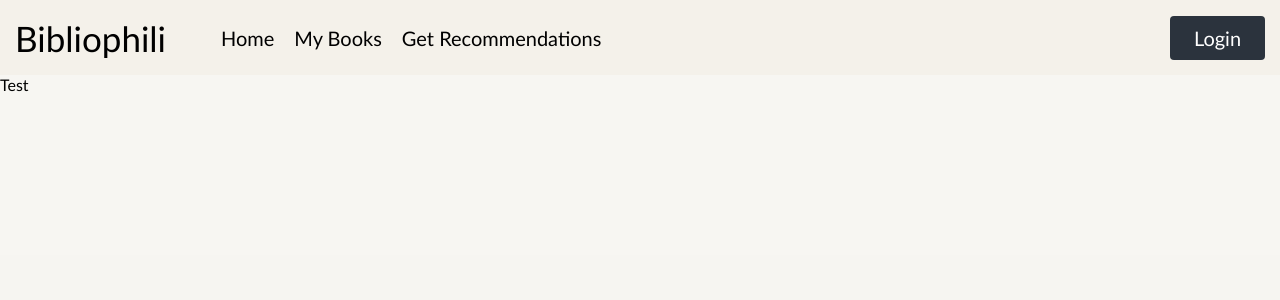
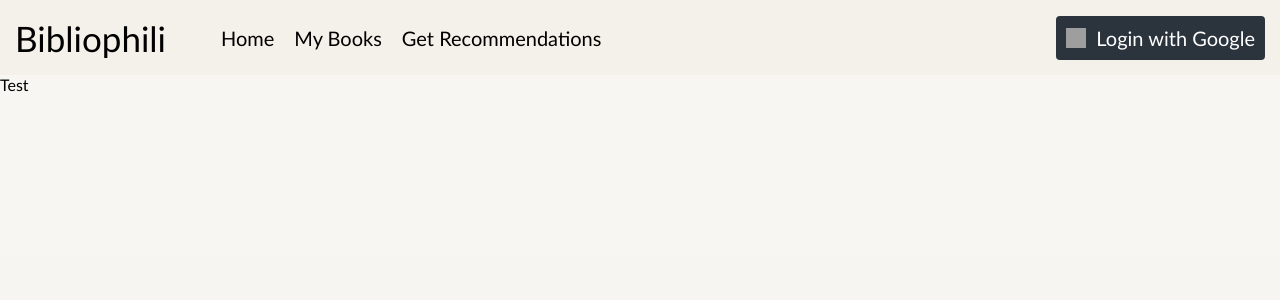
Before and after one commit to mucyildiz/Bookworm, a React (Create React App) app in the folder client/: page /my-books in a window 1280 px wide. Shown: the top 300 px of the page. Built offline with nearby package versions, Linux system fonts and the light colour scheme; grey boxes are pictures that could not be loaded.

Commit message:
added google logo to log in with google button on home page

```diff
--- a/client/src/components/Header.css
+++ b/client/src/components/Header.css
@@ -17,26 +17,37 @@
   font-size: 20px;
 }
 
-#login {
+.google-logo {
+  height: 20px;
+  width: 20px;
+}
+
+.btn {
   border-radius: 4px;
   background-color: #2B333D;
   border: none;
   padding: 10px;
   cursor: pointer;
   color: white;
-  width: 75px;
   text-align: center;
   transition: all 0.5s;
 }
 
-#login span {
+#login-content {
+  display: flex;
+  gap: 10px;
+  justify-content: center;
+  align-items: center;
+}
+
+.btn span {
   cursor: pointer;
   display: inline-block;
   position: relative;
   transition: 0.5s;
 }
 
-#login span:after {
+.btn span:after {
   content: '\00bb';
   position: absolute;
   opacity: 0;
@@ -45,16 +56,16 @@
   transition: 0.5s;
 }
 
-#login:hover span {
+.btn:hover span {
   padding-right: 25px;
 }
 
-#login:hover span:after {
+.btn:hover span:after {
   opacity: 1;
   right: 0;
 }
 
-#login a {
+.btn a {
   color: white;
 }
 
--- a/client/src/components/Header.js
+++ b/client/src/components/Header.js
@@ -22,7 +22,16 @@ function Header() {
       </div>
       <div id='header-right'>
         <div id='user-options'>
-          <div id='login'><a href='/auth/google'><span>Login</span></a></div>
+          <div className='btn'>
+            <a href='/auth/google'>
+              <div id='login-content'>
+                <img className='google-logo' src='https://upload.wikimedia.org/wikipedia/commons/5/53/Google_%22G%22_Logo.svg' alt='' />
+                <span>
+                Login with Google
+                </span>
+              </div>
+            </a>
+          </div>
         </div>
       </div>
     </div>
```
